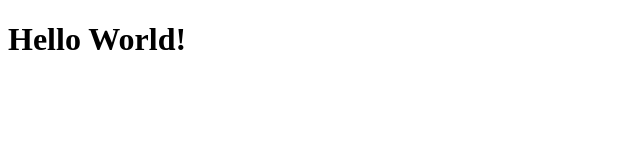
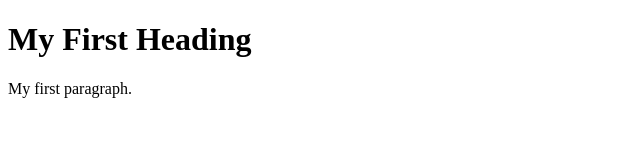
Before and after one commit to joofio/teste-rsync, a plain HTML site: page apps/index.html in a window 1280 px wide. Shown: the whole page, without its empty margins (0-640 px from the left). Drawn offline with Linux system fonts and the light colour scheme.

Commit message:
Update index.html

```diff
--- a/apps/index.html
+++ b/apps/index.html
@@ -1,10 +1,9 @@
 <!DOCTYPE html>
 <html>
-    <head>
-        <!-- head definitions go here -->
-    </head>
-    <body>
-      <h1>Hello World!</h1>
-        <!-- the content goes here -->
-    </body>
+<body>
+
+<h1>My First Heading</h1>
+<p>My first paragraph.</p>
+
+</body>
 </html>
```
